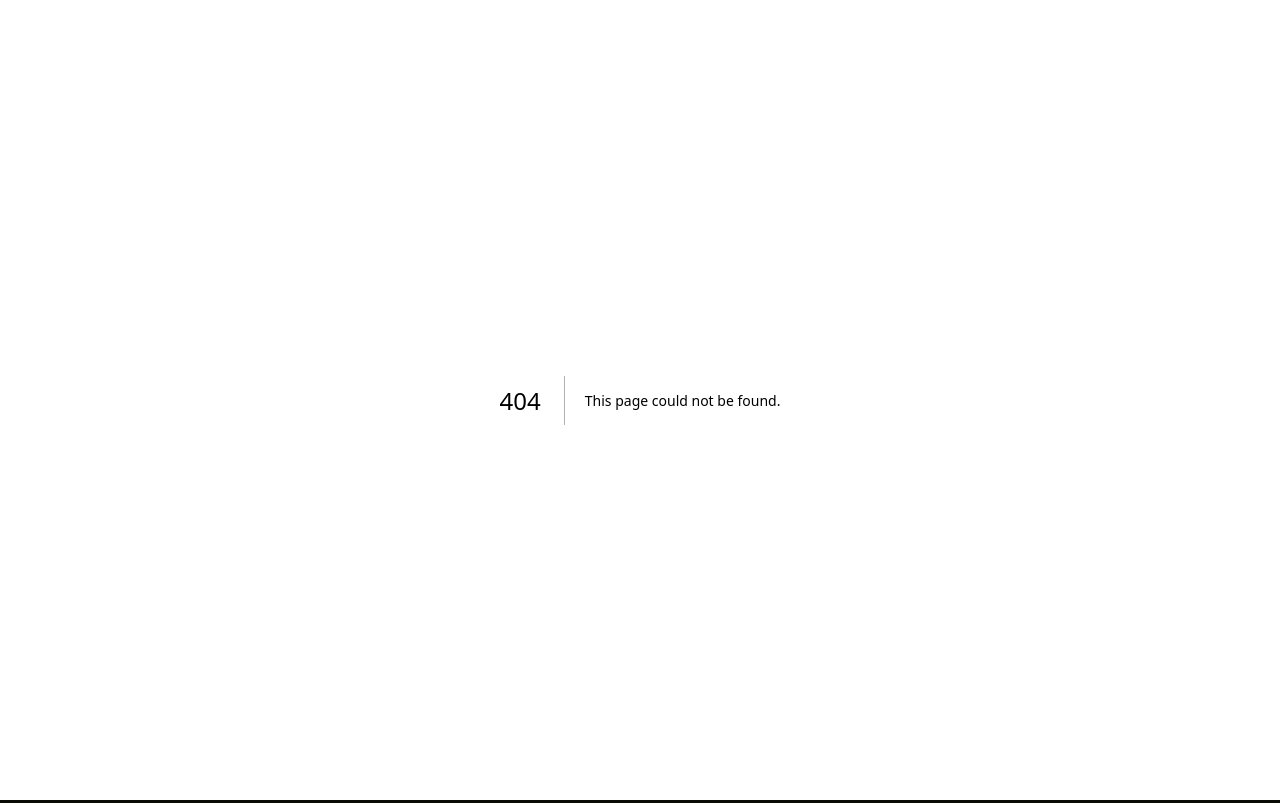
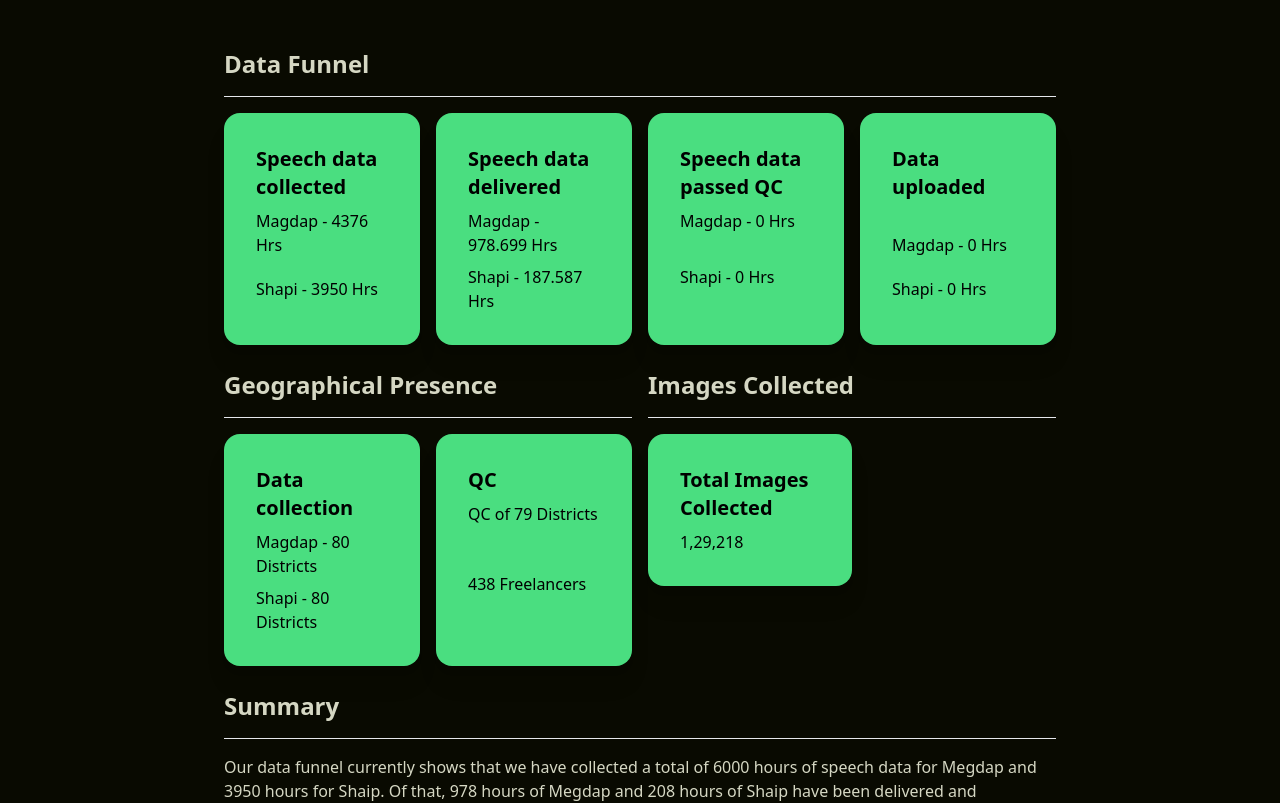
Before and after one commit to NewronAI/n00bs, a Next.js app in the folder packages/app/: page /data in a window 1280 px wide. Before the commit this address had no page. Shown: the top 803 px of the page. Built offline with nearby package versions, Linux system fonts and the light colour scheme.

Commit message:
Added Data Page

```diff
--- /dev/null
+++ b/packages/app/pages/data.tsx
@@ -0,0 +1,80 @@
+export default function Data() {
+    return (
+        <div className="items-center mt-12 mx-56">
+            <div>
+            <h1 className='font-bold text-2xl'>Data Funnel </h1>
+            <hr className="h-px my-4 bg-gray-200 border-0 dark:bg-gray-700"></hr>
+            <div className='grid grid-cols-4 gap-4'>
+                <div className="card w-54 bg-green-400 text-black shadow-xl">
+                    <div className="card-body">
+                        <h2 className="card-title">Speech data collected</h2>
+                        <p>Magdap -  4376 Hrs </p>
+                        <p>Shapi - 3950 Hrs</p>
+                    </div>
+                </div>
+                <div className="card w-54 bg-green-400 text-black shadow-xl">
+                    <div className="card-body">
+                        <h2 className="card-title">Speech data delivered</h2>
+                        <p>Magdap -  978.699 Hrs </p>
+                        <p>Shapi - 187.587 Hrs</p>
+                    </div>
+                </div>
+                <div className="card w-54 bg-green-400 text-black shadow-xl">
+                    <div className="card-body">
+                        <h2 className="card-title">Speech data passed QC</h2>
+                        <p>Magdap -  0 Hrs</p>
+                        <p>Shapi - 0 Hrs</p>
+                    </div>
+                </div>
+                <div className="card w-54 bg-green-400 text-black shadow-xl">
+                    <div className="card-body">
+                        <h2 className="card-title">Data uploaded</h2>
+                        <p className='mt-6'>Magdap - 0 Hrs</p>
+                        <p>Shapi - 0 Hrs</p>
+                    </div>
+                </div>
+                </div>
+            </div>
+            <div className='grid grid-cols-2 gap-4'>
+                <div className='mt-6'>
+                    <h1 className='font-bold text-2xl'>Geographical Presence</h1>
+                    <hr className="h-px my-4 bg-gray-200 border-0 dark:bg-gray-700"></hr>
+                    <div className='grid grid-cols-2 gap-4'>
+                        <div className="card w-54 bg-green-400 text-black shadow-xl">
+                            <div className="card-body">
+                                <h2 className="card-title">Data collection</h2>
+                                <p>Magdap -  80 Districts</p>
+                                <p>Shapi - 80 Districts</p>
+                            </div>
+                        </div>
+                        <div className="card w-54 bg-green-400 text-black shadow-xl">
+                            <div className="card-body">
+                                <h2 className="card-title">QC</h2>
+                                <p>QC of 79 Districts</p>
+                                <p>438 Freelancers</p>
+                            </div>
+                        </div>
+                    </div>
+                </div>
+                <div className='mt-6'>
+                    <h1 className='font-bold text-2xl'>Images Collected</h1>
+                    <hr className="h-px my-4 bg-gray-200 border-0 dark:bg-gray-700"></hr>
+                        <div className="card w-1/2 bg-green-400 text-black shadow-xl">
+                            <div className="card-body">
+                                <h2 className="card-title">Total Images Collected</h2>
+                                <p>1,29,218</p>
+                            </div>
+                        </div>
+                </div>
+            </div>
+            <div className='mt-6 pb-32'>
+                    <h1 className='font-bold text-2xl'>Summary</h1>
+                    <hr className="h-px my-4 bg-gray-200 border-0 dark:bg-gray-700"></hr>
+                    <p>Our data funnel currently shows that we have collected a total of 6000 hours of speech data for Megdap and 3950 hours for Shaip. Of that, 978 hours of Megdap and 208 hours of Shaip have been delivered and submitted for Quality Control. Currently, none of the speech data has passed QC and none of the data has been uploaded.</p>
+                    <p>In terms of geographical presence, we have a broad reach in terms of data collection. We have data collection efforts ongoing in 80 districts for Megdap and 80 districts for Shaip. This represents a diverse range of regions and allows us to gather data from a wide range of demographic groups.</p>
+                    <p>For Quality Control, we have 79 districts covered and 438 freelancers working on it, ensuring that the data is accurate, and unbiased.</p>
+                    <p>In addition to speech data, we have also collected a total of 1,29,218 images. These images will be used in conjunction with the speech data to provide a more comprehensive understanding of the data.</p>
+            </div>
+        </div>
+    )
+}
```
